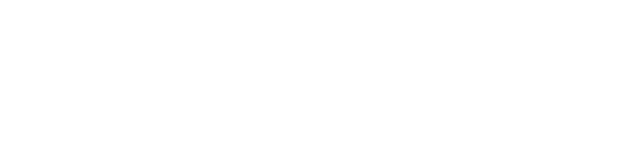
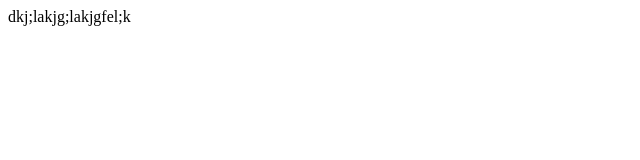
Before and after one commit to create92/iceland_new, a plain HTML site: page aboutme/WebContent/aboutme.html in a window 1280 px wide. Shown: the whole page, without its empty margins (0-640 px from the left). Drawn offline with Linux system fonts and the light colour scheme.

Commit message:
자기소개 문서

```diff
--- a/aboutme/WebContent/aboutme.html
+++ b/aboutme/WebContent/aboutme.html
@@ -5,6 +5,6 @@
 <title>Insert title here</title>
 </head>
 <body>
-
+dkj;lakjg;lakjgfel;k
 </body>
 </html>
```
Also changed, not shown: 1 other file.
